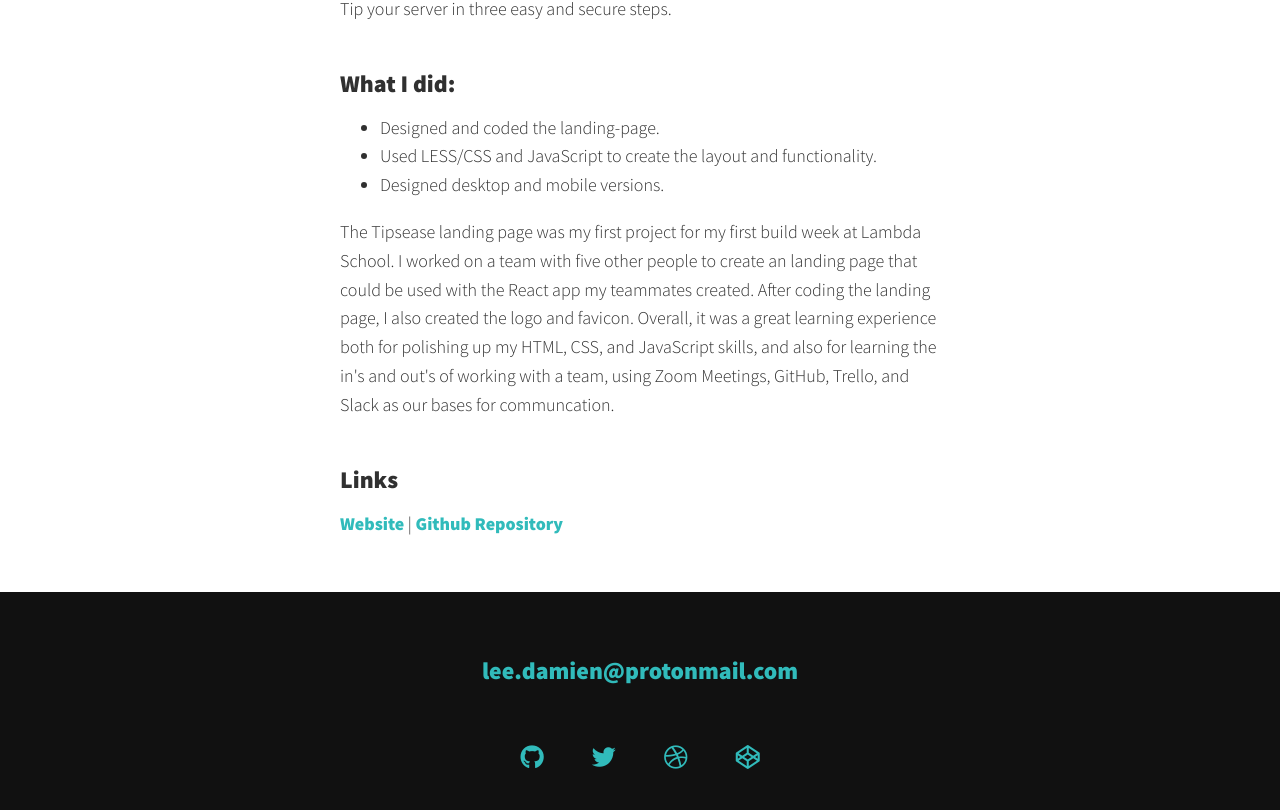
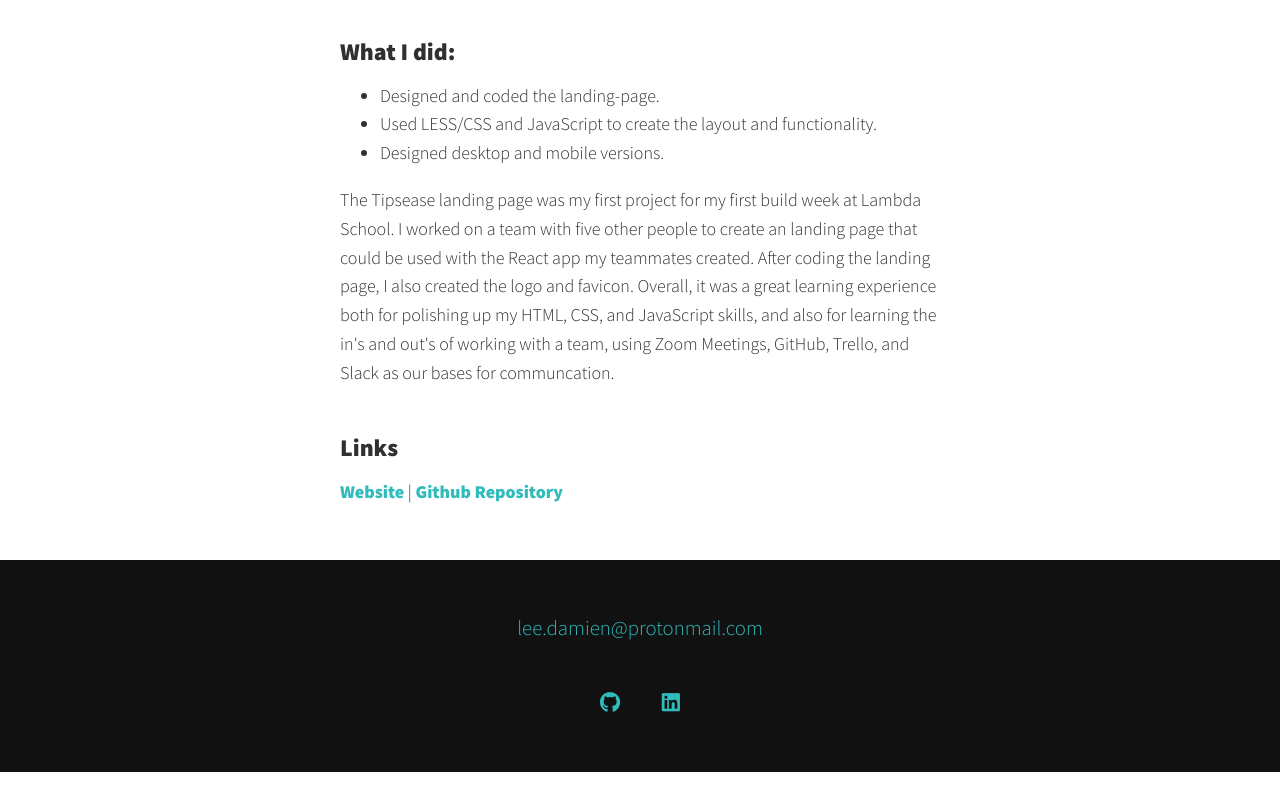
Before and after one commit to Notesong/refactored-personal-portfolio, a React (Create React App) app in the folder client/: page /project/0 in a window 1280 px wide. Shown: the part 704-1514 px from the top of the page. After the commit the page ends 1476 px from the top, so only its background shows below. Built offline with nearby package versions, Linux system fonts and the light colour scheme.

Commit message:
Style adjustments

```diff
--- a/client/src/components/Footer.js
+++ b/client/src/components/Footer.js
@@ -13,18 +13,11 @@ export const Footer = () => {
           </a>
         </li>
         <li className="social-list__item">
-          <a className="social-list__link" href="https://github.com">
-            <i className="fab fa-twitter"></i>
-          </a>
-        </li>
-        <li className="social-list__item">
-          <a className="social-list__link" href="https://github.com">
-            <i className="fab fa-dribbble"></i>
-          </a>
-        </li>
-        <li className="social-list__item">
-          <a className="social-list__link" href="https://github.com">
-            <i className="fab fa-codepen"></i>
+          <a
+            className="social-list__link"
+            href="https://www.linkedin.com/in/lee-damien/"
+          >
+            <i class="fab fa-linkedin"></i>
           </a>
         </li>
       </ul>
--- a/client/src/components/project/ProjectHeader.js
+++ b/client/src/components/project/ProjectHeader.js
@@ -8,7 +8,7 @@ export const Header = () => {
       </div>
       <nav className="nav--project">
         <a href="/#work" className="nav__link--project">
-          <i className="fas fa-arrow-left"></i> Back to My Work
+          <i className="fas fa-arrow-left"></i> back
         </a>
       </nav>
     </header>
--- a/client/src/styles.css
+++ b/client/src/styles.css
@@ -18,8 +18,10 @@
   --clr-accent: #31bbbb;
 
   --fs-h1: 3rem;
+  --fs-h1--logo: 2rem;
   --fs-h2: 2.25rem;
   --fs-h3: 1.25rem;
+  --fs-h4: 0.8rem;
   --fs-body: 1rem;
 
   --bs: 0.25em 0.25em 0.75em rgba(0, 0, 0, 0.25),
@@ -29,8 +31,10 @@
 @media (min-width: 800px) {
   :root {
     --fs-h1: 4.5rem;
+    --fs-h1--logo: 2.5rem;
     --fs-h2: 3.75rem;
     --fs-h3: 1.5rem;
+    --fs-h4: 1.3rem;
     --fs-body: 1.125rem;
   }
 }
@@ -107,6 +111,11 @@ h3 {
   font-size: var(--fs-h3);
 }
 
+.logo h1 {
+  font-weight: var(--fw-reg);
+  font-size: var(--fs-h1--logo);
+}
+
 .section__title {
   margin-bottom: 0.25em;
 }
@@ -145,10 +154,6 @@ header {
   display: flex;
   justify-content: space-between;
   padding: 1em;
-}
-
-.logo h1 {
-  font-weight: var(--fw-reg);
 }
 
 .nav {
@@ -436,7 +441,7 @@ header {
   color: var(--clr-accent);
   text-align: center;
   padding: 2.5em 0;
-  font-size: var(--fs-h3);
+  font-size: var(--fs-h4);
 }
 
 .footer a {
@@ -445,7 +450,7 @@ header {
 }
 
 .footer__link {
-  font-weight: var(--fw-bold);
+  font-weight: var(--fw-reg);
 }
 
 .footer__link:hover,
```
